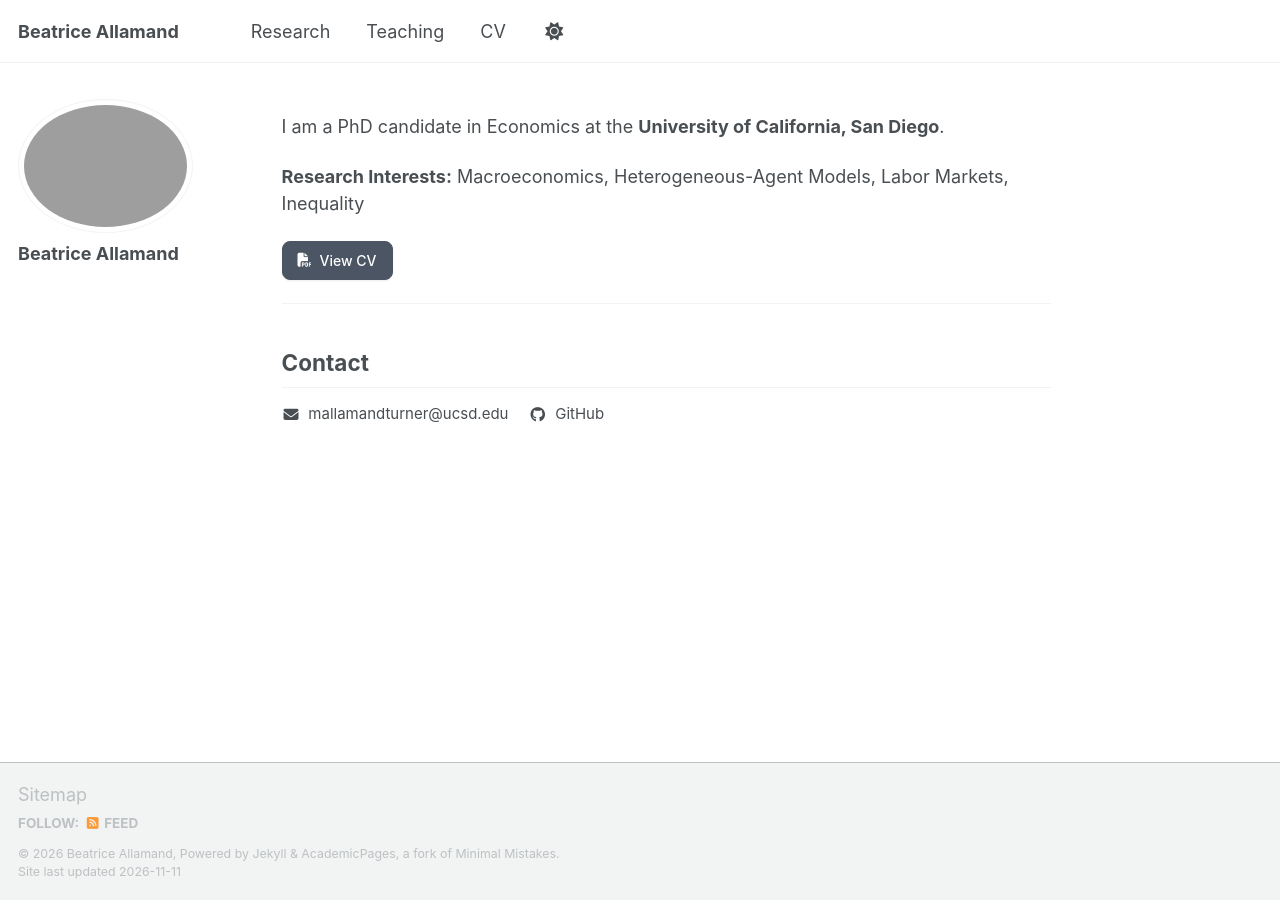
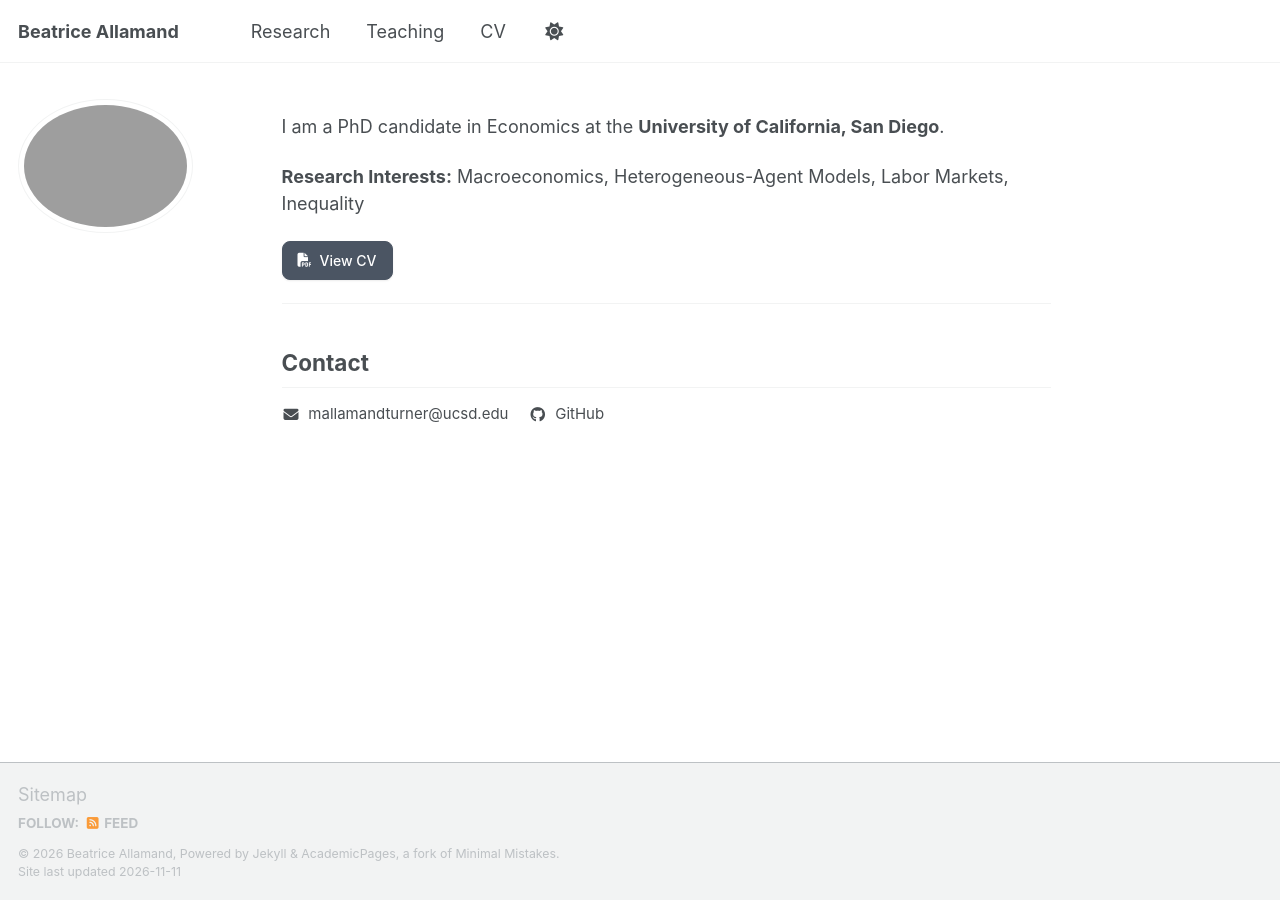
Before and after one commit to beatriceallamand/beatriceallamand.github.io, a Jekyll site: the page built from _pages/about.md, in a window 1280 px wide. Built offline with Jekyll 4.4.1, drawn with Linux system fonts in a browser that asks for light colours; a script bundle is joined from its source files by our own code; library files that are not in the unit come from our copies.

Commit message:
Refactor author profile section for better structure

```diff
--- a/_includes/author-profile.html
+++ b/_includes/author-profile.html
@@ -15,7 +15,11 @@
   </div>
 
   <div class="author__content">
-    <h3 class="author__name">{{ author.name }}</h3>
+   <div class="author__content">
+  <!-- <h3 class="author__name">{{ author.name }}</h3> -->
+  {% if author.pronouns %}<p class="author__pronouns">{{ author.pronouns }}</p>{% endif %}
+  {% if author.bio %}<p class="author__bio">{{ author.bio }}</p>{% endif %}
+</div>
     {% if author.pronouns %}<p class="author__pronouns">{{ author.pronouns }}</p>{% endif %}
     {% if author.bio %}<p class="author__bio">{{ author.bio }}</p>{% endif %}
   </div>
```
